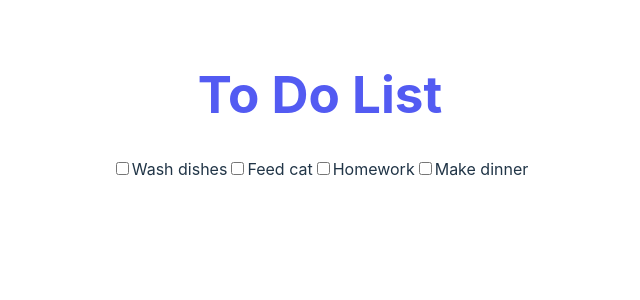
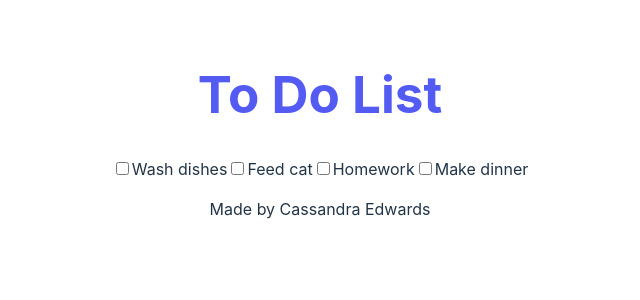
Before and after one commit to CassRai/react-todo-list, a React (Vite) app: page / in a window 1280 px wide. Shown: the top 300 px of the page, without its empty margins (320-960 px from the left). Built offline with nearby package versions, Linux system fonts and the light colour scheme.

Commit message:
added Footer and changed array to fragment

```diff
--- a/src/App.tsx
+++ b/src/App.tsx
@@ -3,6 +3,7 @@
 import Header from './layout/Header';
 import Checkbox from './layout/Checkbox';
 import { my_list } from './data/to-do-list';
+import Footer from './layout/Footer';
 
 import './App.css'
 
@@ -14,14 +15,15 @@ function App() {
 
 
   return (
-    [<Header />,
+    // <> </> = fragment - an array alternative
+    <>
+    <Header />
     <form action="">
       {/** {} within here to show an object and that its not html */}
       {my_list.map(({name, value, done}) => (<Checkbox key={name+value} name={name} value={value!} done={done} />)) }
     </form>
-    ]
-
-
+    <Footer />
+    </>
   );
 }
 
--- /dev/null
+++ b/src/layout/Footer.tsx
@@ -0,0 +1,5 @@
+export default function Footer(){
+    return <footer>
+        <p>Made by Cassandra Edwards</p>
+        </footer>
+}
```
